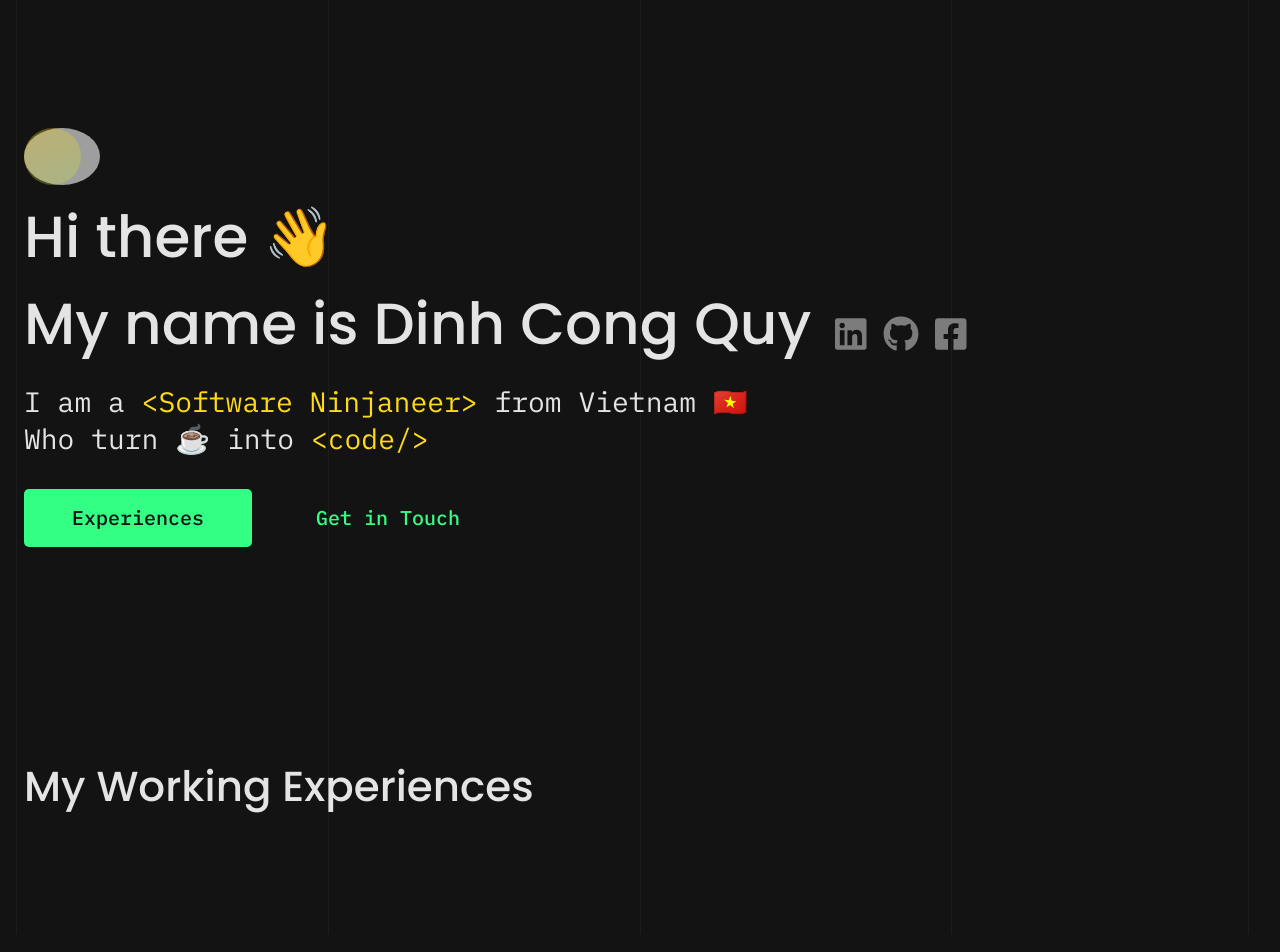
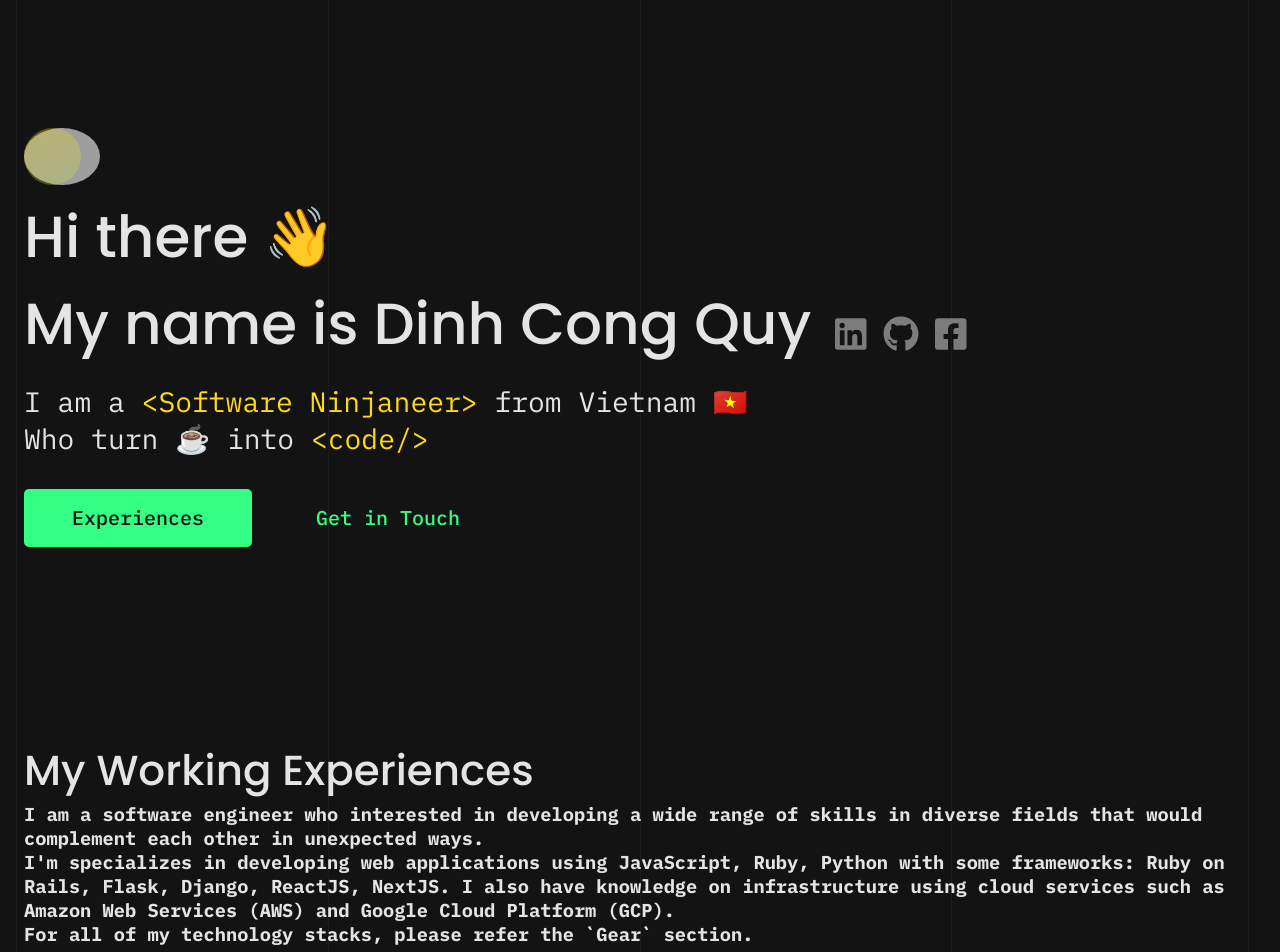
Before and after one commit to quyctd/quyctd.github.io, a React (Create React App) app: page / in a window 1280 px wide. Shown: the top 952 px of the page. Built offline with nearby package versions, Linux system fonts and the light colour scheme; grey boxes are pictures that could not be loaded.

Commit message:
Some text describe

```diff
--- a/src/components/Experiences/index.jsx
+++ b/src/components/Experiences/index.jsx
@@ -6,6 +6,19 @@ const Experiences = () => {
   return (
     <div className={styles.exps}>
       <h2 className="typo-display2">My Working Experiences</h2>
+      <h3 className={styles.subheading}>
+        I am a software engineer who interested in developing a wide range of
+        skills in diverse fields that would complement each other in unexpected
+        ways.
+        <br />
+        I&apos;m specializes in developing web applications using JavaScript,
+        Ruby, Python with some frameworks: Ruby on Rails, Flask, Django,
+        ReactJS, NextJS. I also have knowledge on infrastructure using cloud
+        services such as Amazon Web Services (AWS) and Google Cloud Platform
+        (GCP).
+        <br />
+        For all of my technology stacks, please refer the `Gear` section.
+      </h3>
     </div>
   );
 };
--- a/src/components/Experiences/index.module.scss
+++ b/src/components/Experiences/index.module.scss
@@ -2,7 +2,6 @@
 @import "../../../styles/mixin";
 
 .exps {
-  margin-top: 1rem;
   grid-column: 1/13;
 }
 
```
